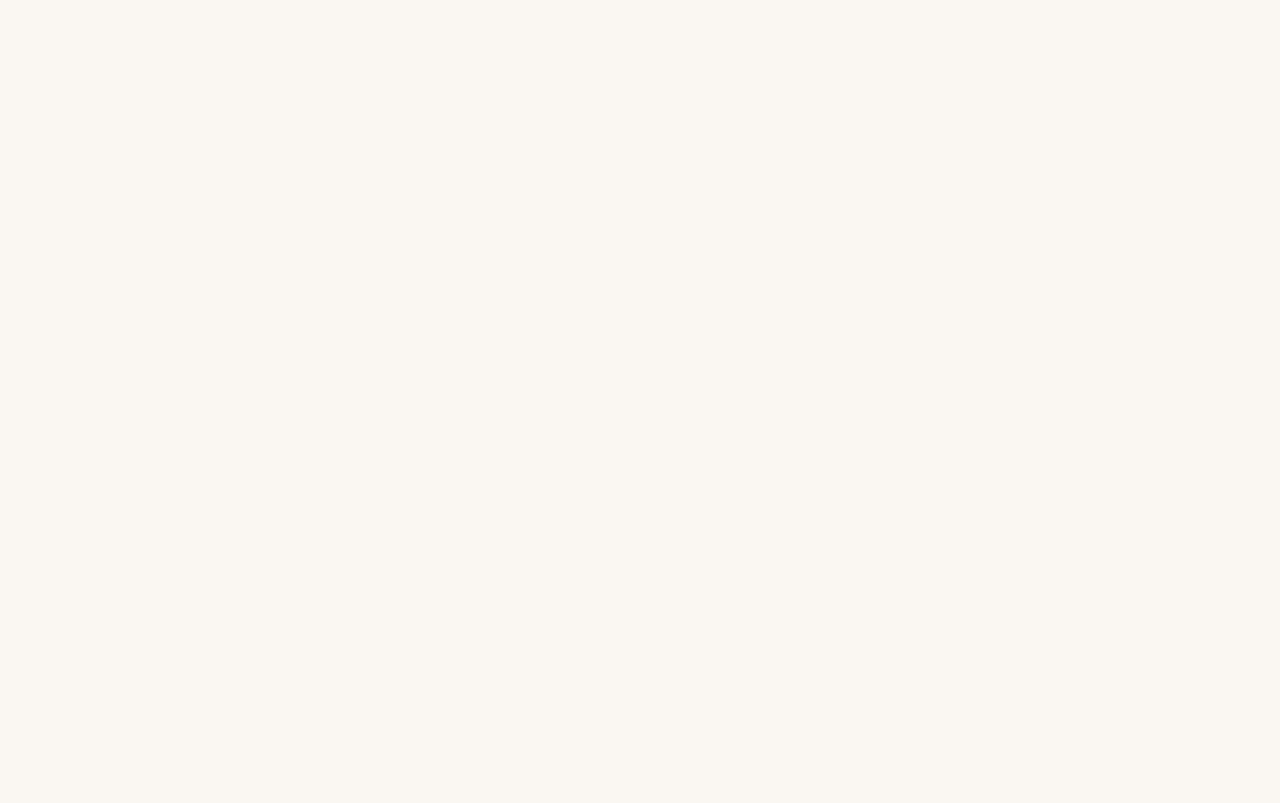
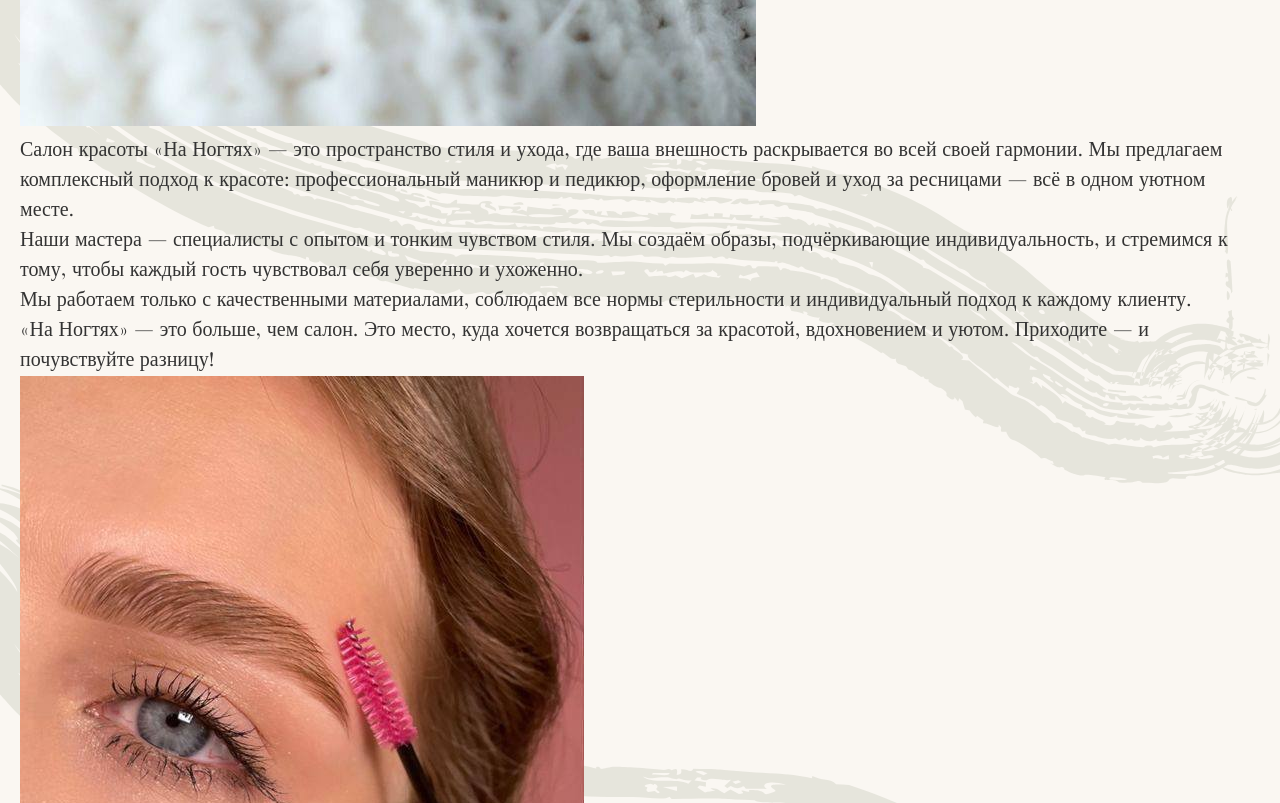
Before and after one commit to Katya705/shestakova_pie_32_2, a React (Vite) app in the folder beauty-salon/: page / in a window 1280 px wide. Shown: the part 1197-2000 px from the top of the page. Before the commit the page ends 800 px from the top, so only its background shows below. Built offline with nearby package versions, Linux system fonts and the light colour scheme.

Commit message:
Update Home.jsx

```diff
--- a/beauty-salon/src/pages/Home/Home.jsx
+++ b/beauty-salon/src/pages/Home/Home.jsx
@@ -1,12 +1,100 @@
+import React from 'react';
 import styles from './Home.module.scss';
+import main1 from '../../assets/main1.jpg';
+import main2 from '../../assets/main2.jpg';
+import master from '../../assets/master.jpg';
 
-function Home() {
+const Home = () => {
   return (
+
     <section className={styles.home}>
-      <p>Салон красоты «На Ногтях» — это пространство стиля и ухода, где ваша внешность раскрывается во всей своей гармонии. Мы предлагаем комплексный подход к красоте: профессиональный маникюр и педикюр, оформление бровей и уход за ресницами — всё в одном уютном месте.
+
+      {}
+      <div className={styles.intro}>
+        {}
+        <img src={main1} alt="Ногти" className={styles.imageCircle} />
+
+        {}
+        <div className={styles.text}>
+          <p>
+            Салон красоты «На Ногтях» — это пространство стиля и ухода, где ваша внешность раскрывается
+            во всей своей гармонии. Мы предлагаем комплексный подход к красоте: профессиональный маникюр
+            и педикюр, оформление бровей и уход за ресницами — всё в одном уютном месте.
+          </p>
+          <p>
+            Наши мастера — специалисты с опытом и тонким чувством стиля. Мы создаём образы,
+            подчёркивающие индивидуальность, и стремимся к тому, чтобы каждый гость чувствовал
+            себя уверенно и ухоженно.
+          </p>
+          <p>
+            Мы работаем только с качественными материалами, соблюдаем все нормы стерильности
+            и индивидуальный подход к каждому клиенту.
+          </p>
+        </div>
+      </div>
+
+      {}
+      <div className={styles.intro}>
+        {}
+        <div className={styles.text}>
+          <p>
+            «На Ногтях» — это больше, чем салон. Это место, куда хочется возвращаться
+            за красотой, вдохновением и уютом. Приходите — и почувствуйте разницу!
+          </p>
+        </div>
+
+        <img src={main2} alt="Брови" className={styles.imageCircle} />
+      </div>
+
+      {}
+      <div className={styles.promo}>
+        {}
+        <div className={styles.promoCircle}>
+          <svg viewBox="0 0 400 400" className={styles.promoSvg}>
+            <defs>
+              {}
+              <path id="circlePath" d="M200,200m-180,0a180,180 0 1,1 360,0a180,180 0 1,1 -360,0" />
+            </defs>
+            {}
+            <text>
+              <textPath href="#circlePath" startOffset="0%">
+                {'АКЦИЯ! АКЦИЯ! АКЦИЯ! АКЦИЯ! АКЦИЯ! АКЦИЯ!'}
+              </textPath>
+            </text>
+          </svg>
+
+          {}
+          <img src={master} alt="Мастер Екатерина" className={styles.promoImage} />
+        </div>
+
+        {}
+        <div className={styles.promoText}>
+          <p>Скидка 25% на первое посещение к мастеру Екатерина</p>
+          <p>
+            Познакомьтесь с нашим мастером Екатериной — специалистом по маникюру,
+            которая знает, как подчеркнуть вашу естественную красоту. Количество
+            мест по акции ограничено — успейте записаться!
+          </p>
+          <p>«На Ногтях» — с заботой о вашем стиле.</p>
+        </div>
+      </div>
+
+      {}
+      <a
+        href="https://dikidi.ru/ru/profile/na_nogtyax_1044088"
+        target="_blank"
+        rel="noopener noreferrer"
+        className={styles.button}
+      >
+        Записаться
+      </a>
+
+      {}
+      <p className={styles.final}>
+        Удобное время — в один клик. Забронируйте свой сеанс красоты прямо сейчас!
       </p>
     </section>
   );
-}
+};
 
 export default Home;
```
